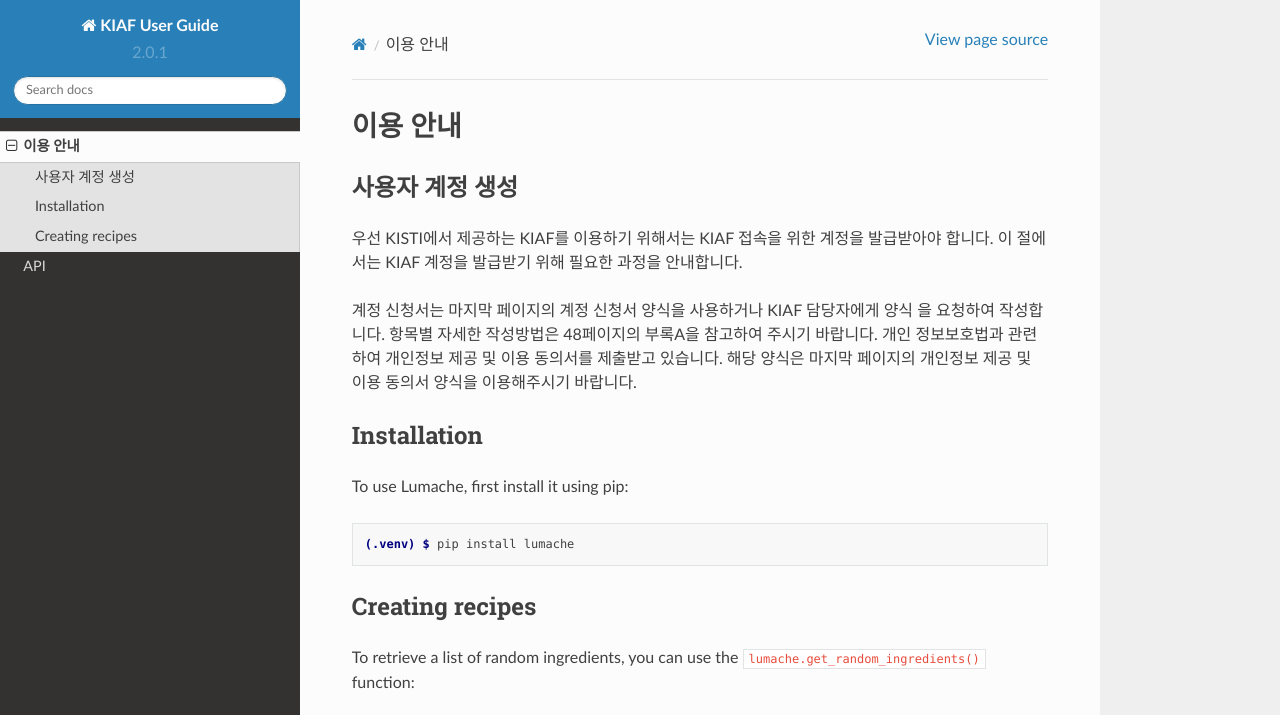
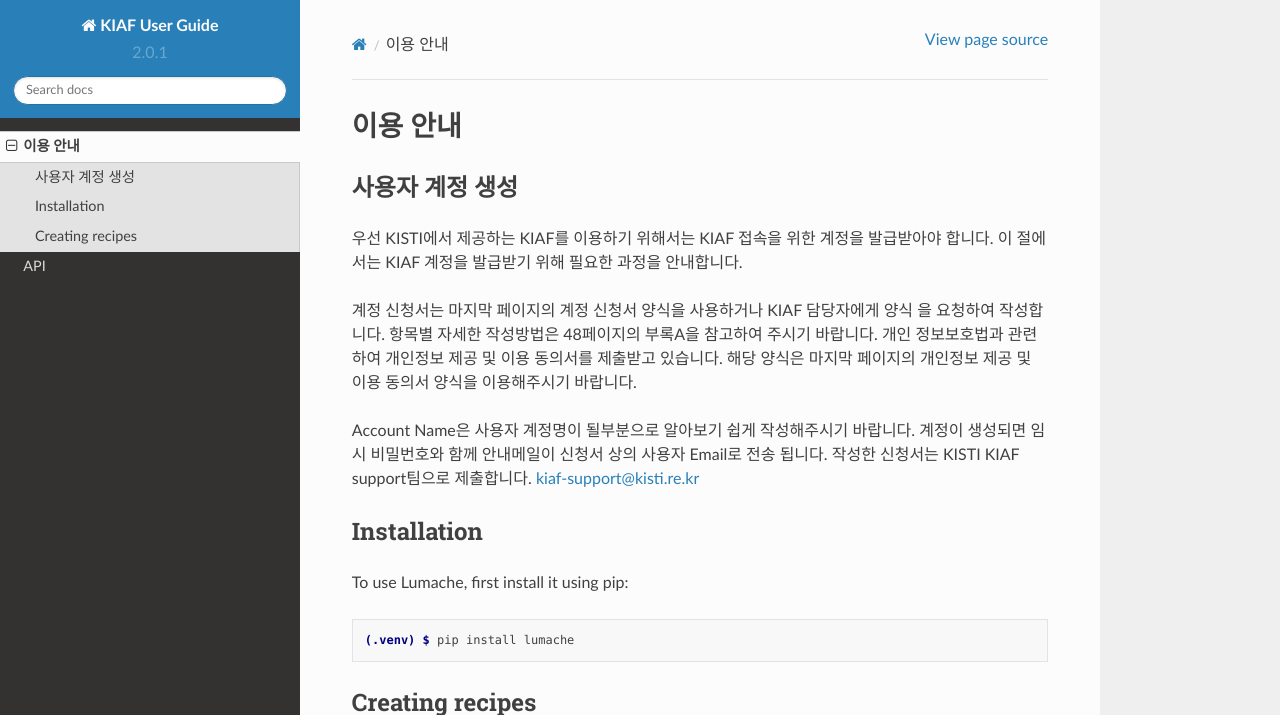
Before and after one commit to andiri/kiaf, a Sphinx documentation site: the page built from docs/source/usage.rst, in a window 1280 px wide and 900 px high, cut to the strip 0-715 px from the top of the window. Built offline with Sphinx 7.4.7 and the Read the Docs theme 2.0.0, drawn with Linux system fonts in a browser that asks for light colours.

Commit message:
Update usage.rst

```diff
--- a/docs/source/usage.rst
+++ b/docs/source/usage.rst
@@ -14,6 +14,10 @@
 개인 정보보호법과 관련하여 개인정보 제공 및 이용 동의서를 제출받고 있습니다.
 해당 양식은 마지막 페이지의 개인정보 제공 및 이용 동의서 양식을 이용해주시기 바랍니다.
 
+Account Name은 사용자 계정명이 될부분으로 알아보기 쉽게 작성해주시기 바랍니다.
+계정이 생성되면 임시 비밀번호와 함께 안내메일이 신청서 상의 사용자 Email로 전송 됩니다.
+작성한 신청서는 KISTI KIAF support팀으로 제출합니다.
+kiaf-support@kisti.re.kr
 
 .. _installation:
 
```
